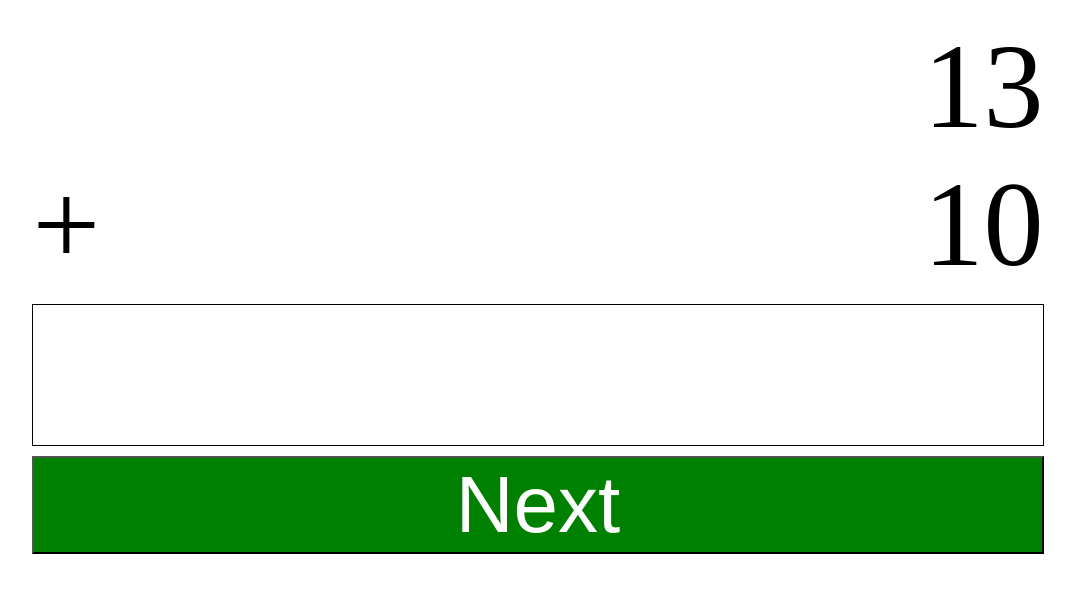
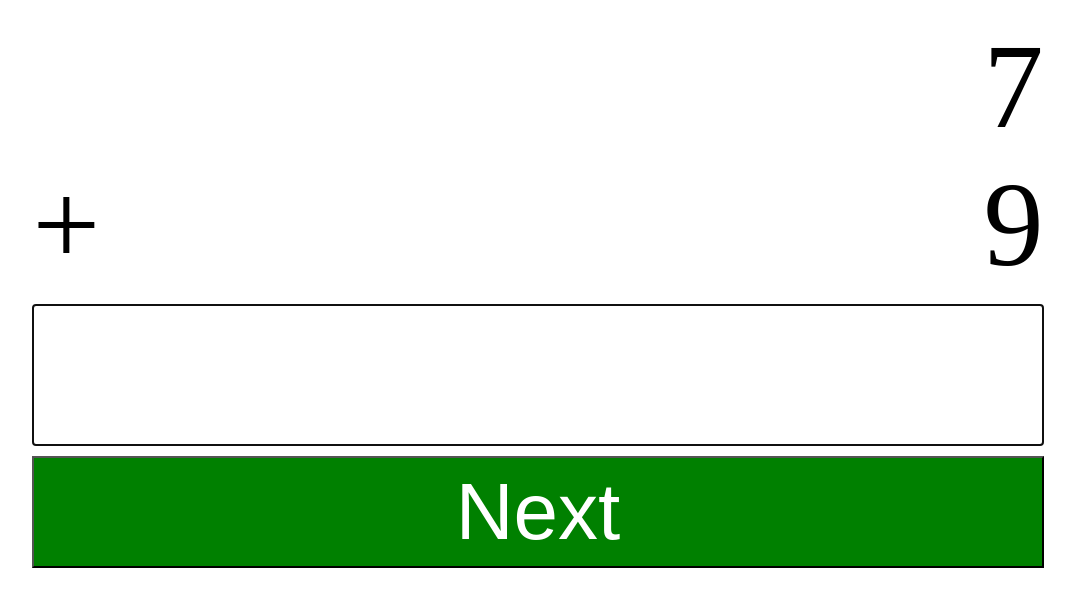
Before and after one commit to c-moyer/kindergarten, a plain HTML site: page index.html in a window 1280 px wide. Both pictures are taken after a click on the button "Next". Shown: the whole page, without its empty margins (102-1177 px from the left). Drawn offline with Linux system fonts and the light colour scheme.

Commit message:
added addition equations

```diff
--- a/assets/javascript/main.js
+++ b/assets/javascript/main.js
@@ -0,0 +1,47 @@
+(function(){
+
+  var min = 0;
+  var max = 10;
+  var top, bottom, answer;
+
+
+
+  function setEquation(){
+    top = Math.floor(Math.random() * (max - min)) + min;
+    bottom = Math.floor(Math.random() * (max - min)) + min;
+    answer = top + bottom;
+    document.getElementById("top").innerHTML = top;
+    document.getElementById("bottom").innerHTML = bottom;
+  }
+  setEquation();
+
+  function checkAnswer(){
+    if(parseInt(document.getElementById("answer").value) == answer){
+      return true;
+    }
+    return false;
+  }
+
+
+document.getElementById("next").addEventListener("click", function(){
+  var next = document.getElementById("next");
+  var answer = document.getElementById("answer")
+  if(checkAnswer()){
+    setEquation();
+    answer.value = "";
+    next.innerHTML = "&#x2714";
+  }else{
+    next.innerHTML = "&#x10102";
+    next.style = "background:red;"
+  }
+  answer.focus();
+  answer.select();
+  setTimeout(function(){
+    next.innerHTML = "Next";
+    next.style="background:green;"
+  }, 1000);
+
+});
+
+
+})();
--- a/assets/stylesheets/styles.css
+++ b/assets/stylesheets/styles.css
@@ -36,6 +36,7 @@
   color:white;
   background: green;
   font-size: 10vh;
+  height: 14vh;
 
 }
 
--- a/index.html
+++ b/index.html
@@ -3,7 +3,7 @@
 <html lang="en">
 <head>
   <meta charset="utf-8">
-
+  <meta name="viewport" content="width=device-width, user-scalable=no">
   <title>Kindergarten Math</title>
   <meta name="description" content="Math practice equations">
   <meta name="author" content="Cannon Moyer">
```
